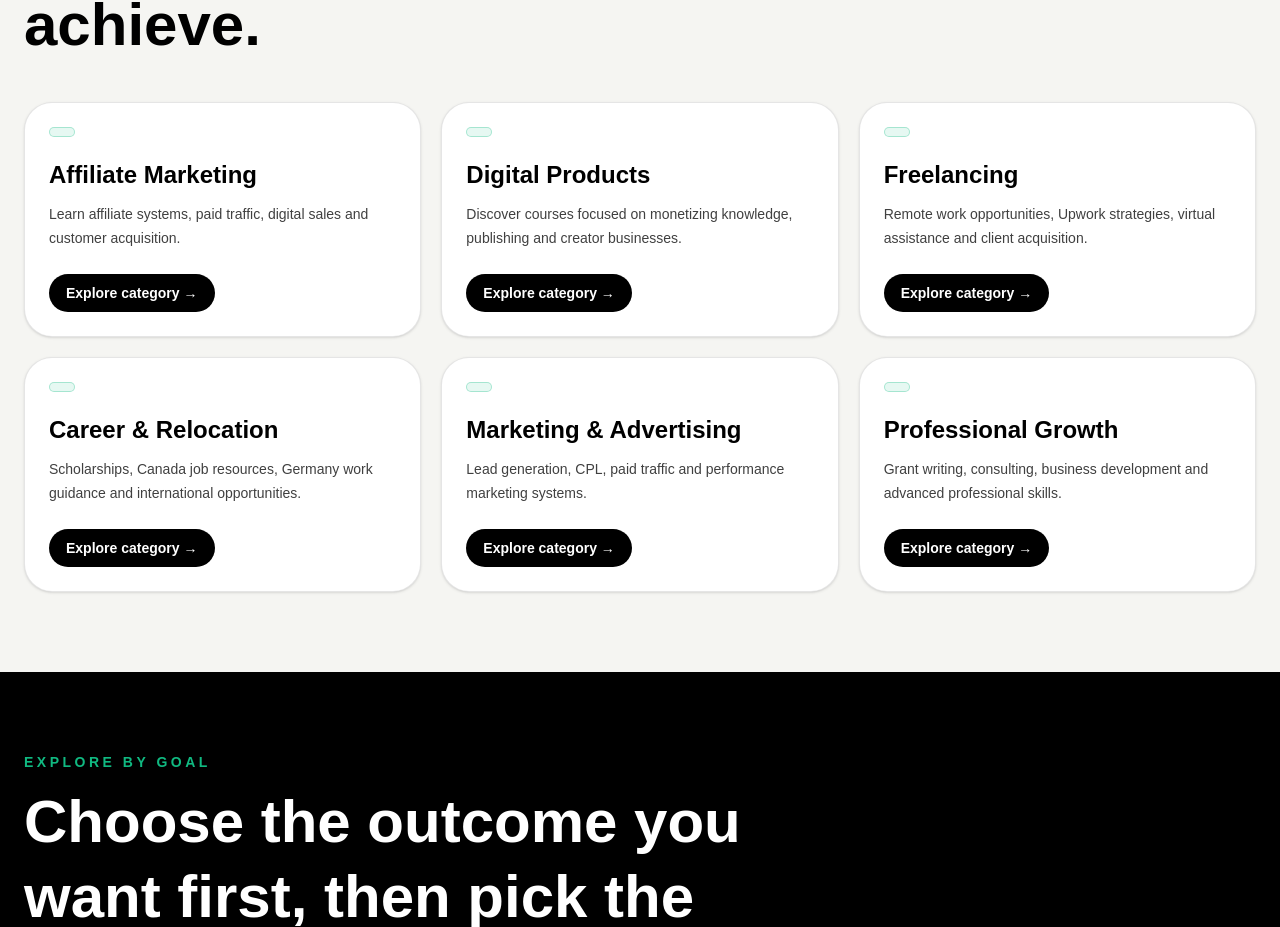
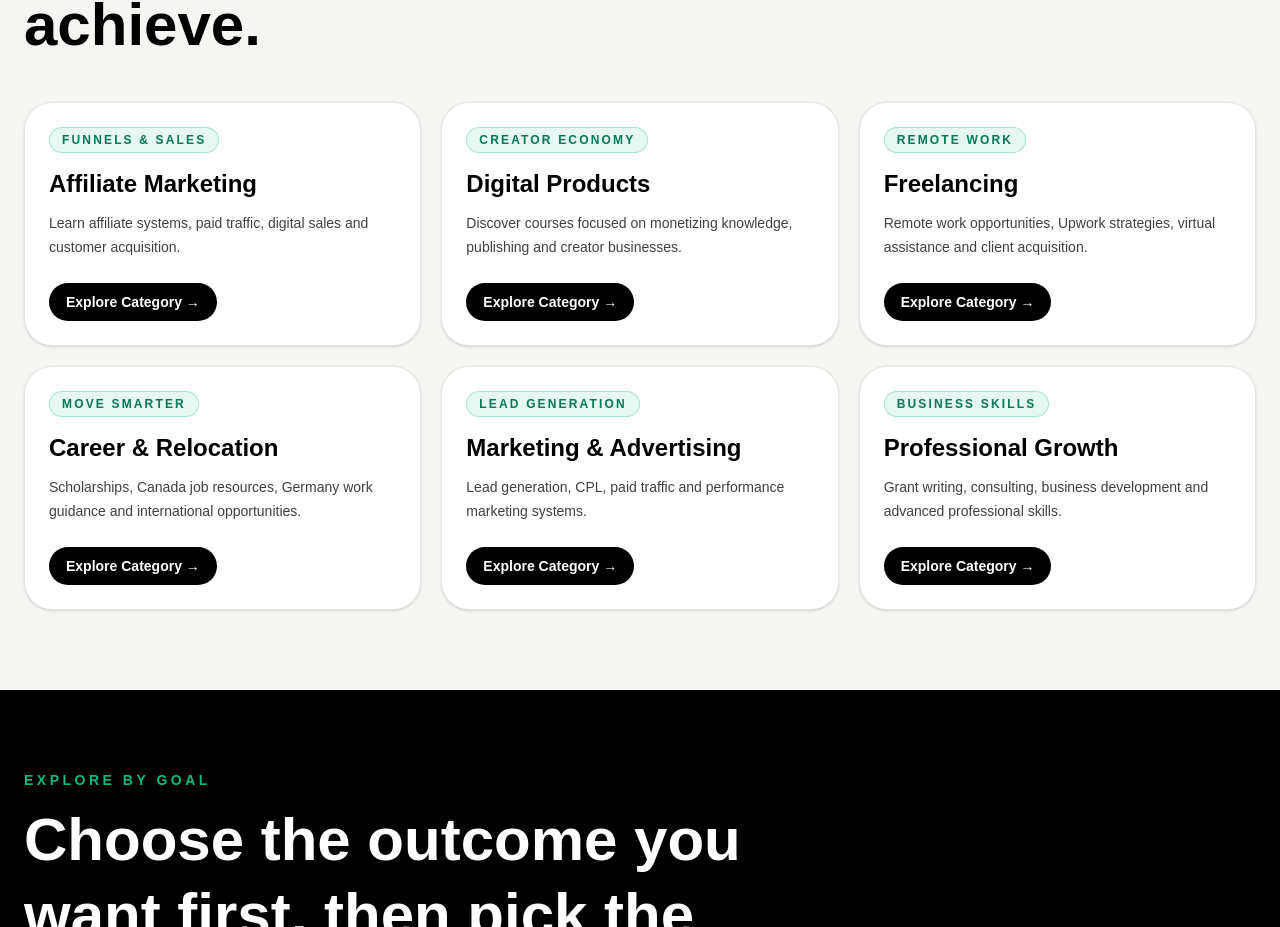
Before and after one commit to Oyewolesyl/dealradarng, a Next.js app: page / in a window 1280 px wide. Shown: the part 4678-5605 px from the top of the page. Built offline with nearby package versions, Linux system fonts and the light colour scheme.

Commit message:
Fix CategoryCard type mismatch

```diff
--- a/components/CategoryCard.tsx
+++ b/components/CategoryCard.tsx
@@ -4,11 +4,11 @@ import type { Category } from "@/types/deal";
 export default function CategoryCard({ category }: { category: Category }) {
   return (
     <Link
-      href="/deals"
+      href={category.href}
       className="group block h-full rounded-[1.75rem] border border-black/10 bg-white p-6 text-black shadow-sm transition duration-300 hover:-translate-y-1 hover:border-[#10B981] hover:shadow-xl"
     >
       <p className="mb-4 inline-flex rounded-full border border-[#10B981]/30 bg-[#10B981]/10 px-3 py-1 text-xs font-black uppercase tracking-[0.18em] text-[#047857]">
-        {category.count}
+        {category.label}
       </p>
 
       <h3 className="text-2xl font-black leading-tight text-black">
@@ -20,7 +20,7 @@ export default function CategoryCard({ category }: { category: Category }) {
       </p>
 
       <div className="mt-6 inline-flex items-center rounded-full border border-black/10 bg-black px-4 py-2 text-sm font-black text-white transition duration-200 group-hover:border-[#10B981] group-hover:bg-[#10B981] group-hover:text-black">
-        Explore category →
+        Explore Category →
       </div>
     </Link>
   );
```
